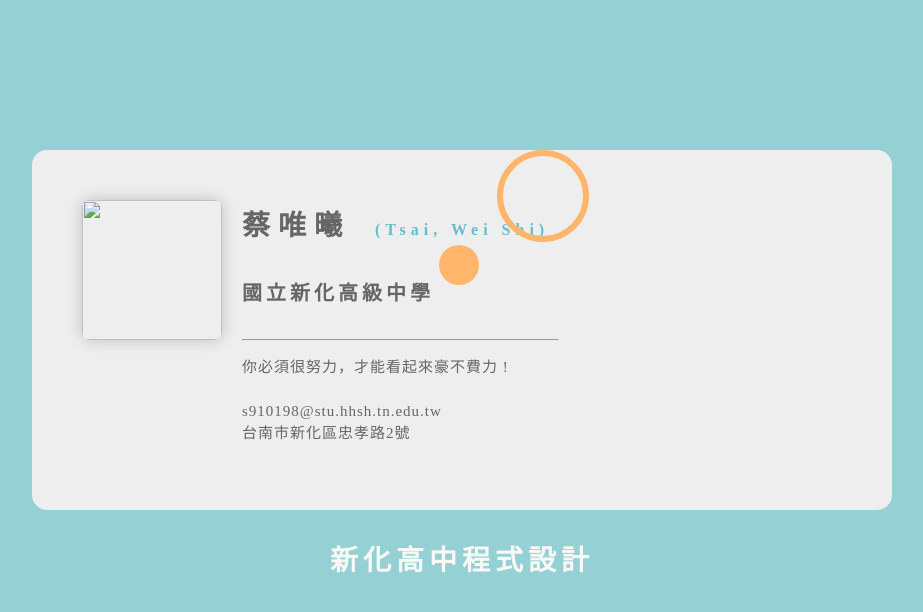
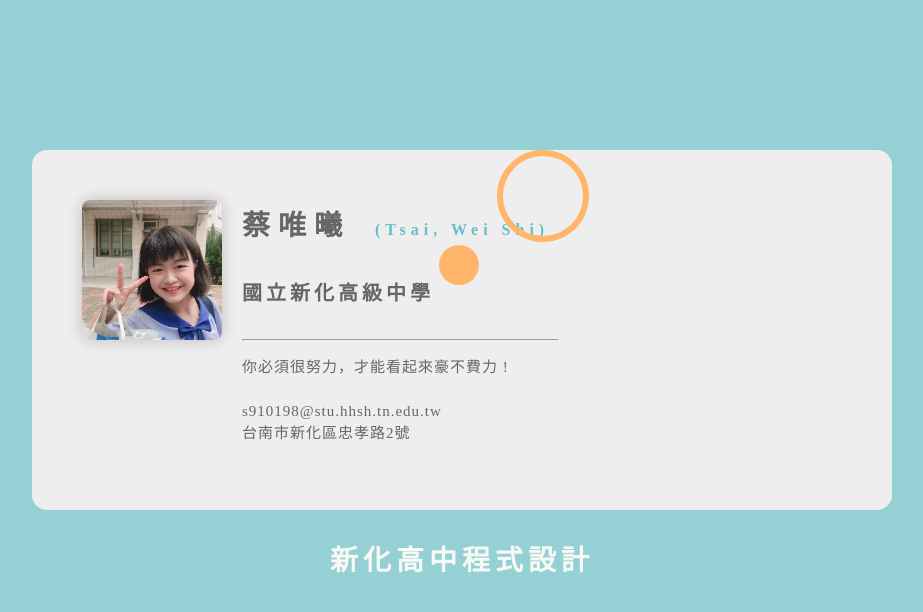
Before and after one commit to tsaiweic/tsaiweic.github.io, a plain HTML site: page index.html in a window 1280 px wide. Shown: the whole page, without its empty margins (178-1101 px from the left). Drawn offline with Linux system fonts and the light colour scheme.

Commit message:
Update index.html

```diff
--- a/index.html
+++ b/index.html
@@ -13,7 +13,7 @@
 <body>
     <!-- 名片區塊-->
   <div class="namecard">
-  <img src="img\C6E87DA3-02BC-4D27-8D8B-25BCBD1D2D76.jpeg" />
+  <img src="img\4C9B8C9A-089E-4CFF-BEA2-F6DC10A8D949.jpeg" />
     <!--  名片右邊文字區塊-->
   <div class="right">
     <h2>蔡唯曦
```
